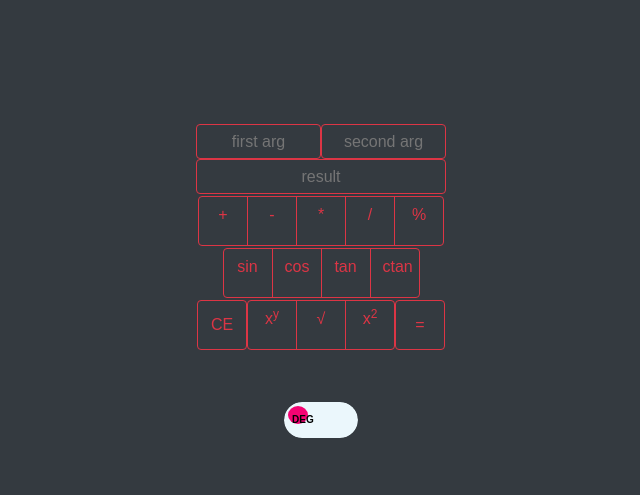
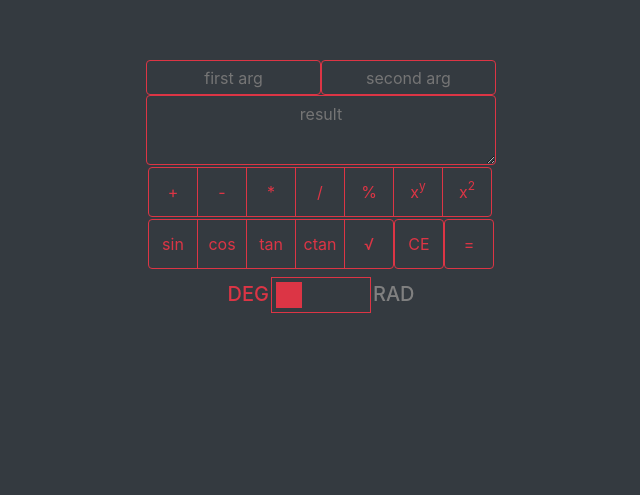
Before and after one commit to AntonUser/praktik, a website: page public/calculator_320px.html in a window 1280 px wide. Shown: the part 132-627 px from the top of the page, without its empty margins (319-959 px from the left). Drawn offline with nearby package versions, Linux system fonts and the light colour scheme.

Commit message:
Небольшие поправки в front-end

```diff
--- a/public/calculator_320px.html
+++ b/public/calculator_320px.html
@@ -72,75 +72,92 @@
     </script>
 
     <form name="calculator">
-        <div class="textfieldscontainer" style="margin-top: 20%;">
+        <div class="textfieldscontainer" style="margin-top: 15%;">
             <input type="textfield" name="firstArg" value="" class="sizetextfield btn btn-outline-danger "
                 placeholder="first arg">
             <input type="textfield" name="secondArg" value="" class="sizetextfield btn btn-outline-danger "
                 placeholder="second arg">
         </div>
         <div class="textfieldscontainer">
-            <input type="textfield" name="result" id="result" value="" class="btn btn-outline-danger "
-                placeholder="result" style="width: 250px; height: 35px;">
+            <textarea placeholder="result" name="result" id="result" class="btn btn-outline-danger"
+                style="width: 350px; height: 70px;"></textarea>
         </div>
         <div class="container">
-            <div class="btn-group btn-group-toggle" data-toggle="buttons">
-                <label class="btn btn bt-red button-size">
-                    <input type="radio" name="oper" id="+" value="+" autocomplete="off">+
+            <div class="btn-toolbar" role="toolbar">
+                <div class="btn-group btn-group-toggle" role="group">
+                    <label class="btn btn-outline-danger button-size center">
+                        <input type="radio" name="oper" id="+" autocomplete="off" value="+">+
                     </label>
-                <label class="btn bt-red button-size">
+                    <label class="btn btn-outline-danger button-size center">
                         <input type="radio" name="oper" id="-" autocomplete="off" value="-">-
                     </label>
-                <label class="btn bt-red button-size">
+                    <label class="btn btn-outline-danger button-size center">
                         <input type="radio" name="oper" id="*" autocomplete="off" value="*">*
                     </label>
-                <label class="btn bt-red button-size">
+                    <label class="btn btn-outline-danger button-size center">
                         <input type="radio" name="oper" id="/" autocomplete="off" value="/">/
                     </label>
-                <label class="btn bt-red button-size">
+                    <label class="btn btn-outline-danger button-size center">
                         <input type="radio" name="oper" id="per" autocomplete="off" value="per">%
                     </label>
+                    <label class="btn btn-outline-danger button-size center">
+                        <input type="radio" name="oper" id="pow" autocomplete="off" value="pow">x<sup>y</sup>
+                    </label>
+                    <label class="btn btn-outline-danger button-size center">
+                        <input type="radio" name="oper" id="sqr" autocomplete="off" value="sqr">x<sup>2</sup>
+                    </label>
                 </div>
-            <div class="btn-group btn-group-toggle" data-toggle="buttons">
-                <label class="btn bt-red button-size">
+                <div id="two-string">
+                    <div class="btn-group btn-group-toggle" role="group" id="trigon">
+                        <label class="btn btn-outline-danger button-size center">
                             <input type="radio" name="oper" id="sin" autocomplete="off" value="sin">sin
                         </label>
-                <label class="btn bt-red button-size">
+                        <label class="btn btn-outline-danger button-size center">
                             <input type="radio" name="oper" id="cos" autocomplete="off" value="cos">cos
                         </label>
-                <label class="btn bt-red button-size">
+                        <label class="btn btn-outline-danger button-size center">
                             <input type="radio" name="oper" id="tan" autocomplete="off" value="tan">tan
                         </label>
-                <label class="btn bt-red button-size">
+                        <label class="btn btn-outline-danger button-size center">
                             <input type="radio" name="oper" id="ctan" autocomplete="off" value="ctan">ctan
+                        </label>
+                        <label class="btn btn-outline-danger button-size center">
+                            <input type="radio" name="oper" id="sqrt" autocomplete="off" value="sqrt">√
                         </label>
                     </div>
                     <div id="secondcolumn">
-                <input type="reset" value="CE" class="btn btn-outline-danger button-size">
-                <div class="btn-group btn-group-toggle" data-toggle="buttons" id="drcokumn">
-                    <label class="btn bt-red button-size">
-                        <input type="radio" name="oper" id="pow" autocomplete="off" value="pow">x<sup>y</sup>
-                    </label>
-                    <label class="btn bt-red button-size">
-                        <input type="radio" name="oper" id="sqrt" autocomplete="off" value="sqrt">√
-                    </label>
-                    <label class="btn bt-red button-size">
-                        <input type="radio" name="oper" id="sqr" autocomplete="off" value="sqr">x<sup>2</sup>
-                    </label>
-                </div>
-                <div id="fourthcolumn">
+                        <input type="reset" id="CE" value="CE" class="btn btn-outline-danger button-size">
                         <input type="button" value="=" class="btn btn-outline-danger button-size" onclick="fun1()">
                     </div>
                 </div>
-
-            <div class="toggle-button-cover">
-                <div class="button r" id="button-3">
-                    <input type="checkbox" class="checkbox" id="checkbox" name="checkbox">
-                    <div class="knobs"></div>
-                    <div class="layer"></div>
+            </div>
+            <div id="toggle-metric" class="mt-2">
+                <h5 id="deg">DEG</h5>
+                <label class="switch" id="sw">
+                    <input type="checkbox" id="checkbox">
+                    <span class="slider" style="margin-top: -2px;"></span>
+                </label>
+                <h5 id="rad">RAD</h5>
             </div>
         </div>
 
-        </div>
+        <script>
+            $('#sw').click(function () {
+                if (!$('#checkbox').is(':checked')) {
+                    $('#deg').css({ "color": "#dc3545" });
+                    $('#rad').css({ "color": "#808080" });
+                } else {
+                    $('#rad').css({ "color": "#dc3545" });
+                    $('#deg').css({ "color": "#808080" });
+                }
+            });
+
+            $('#CE').click(function () {
+                $('#deg').css({ "color": "#dc3545" });
+                $('#rad').css({ "color": "#808080" });
+            });
+        </script>
     </form>
 </body>
+
 </html>
--- a/public/style.css
+++ b/public/style.css
@@ -1,135 +1,58 @@
-body {
-    font-family: Arial, Helvetica, sans-serif;
-    margin: 0;
-    background-color: #d6371f;
+#rad {
+    margin-top: 3px;
+    margin-left: 2px;
+    color: #808080;
 }
 
-#app-cover {
-    display: table;
-    width: 600px;
-    margin: 80px auto;
-    counter-reset: button-counter;
+#deg {
+    margin-top: 3px;
+    margin-right: 2px;
+    color: #dc3545;
 }
 
-.row {
-    display: table-row;
+.switch {
+    position: relative;
+    display: inline-block;
+    width: 100px;
+    height: 34px;
 }
 
-.toggle-button-cover {
-    display: table-cell;
-    position: relative;
-    width: 200px;
-    height: 140px;
-    box-sizing: border-box;
+.switch input {
+    display: none;
 }
 
-.button-cover {
-    height: 100px;
-    margin: 20px;
-    background-color: rgb(240, 22, 22);
-    box-shadow: 0 10px 20px -8px #0cf01f;
-    border-radius: 4px;
+.slider {
+    position: absolute;
+    cursor: pointer;
+    top: 0;
+    left: 0;
+    right: 0;
+    bottom: 0;
+    background-color: #343a40;
+    border-color: #dc3545;
+    border-style: solid;
+    border-width: 1px;
+    -webkit-transition: .4s;
+    transition: .4s;
 }
 
-.button-cover:before {
-    counter-increment: button-counter;
-    content: counter(button-counter);
+.slider:before {
     position: absolute;
-    right: 0;
-    bottom: 0;
-    color: #04e016;
-    font-size: 12px;
-    line-height: 1;
-    padding: 5px;
+    content: "";
+    height: 26px;
+    width: 26px;
+    left: 4px;
+    bottom: 4px;
+    background-color: #dc3545;
+    -webkit-transition: .4s;
+    transition: .4s;
 }
 
-.button-cover,
-.knobs,
-.layer {
-    position: absolute;
-    top: 0;
-    right: 0;
-    bottom: 0;
-    left: 0;
+input:checked+.slider:before {
+    -webkit-transform: translateX(65px);
+    -ms-transform: translateX(65px);
+    transform: translateX(65px);
 }
-
-.button {
-    position: relative;
-    top: 50%;
-    width: 74px;
-    height: 36px;
-    margin: -20px auto 0 auto;
-    overflow: hidden;
-}
-
-.button.r,
-.button.r .layer {
-    border-radius: 100px;
-}
-
-.button.b2 {
-    border-radius: 2px;
-}
-
-.checkbox {
-    position: relative;
-    width: 100%;
-    height: 100%;
-    padding: 0;
-    margin: 0;
-    opacity: 0;
-    cursor: pointer;
-    z-index: 3;
-}
-
-.knobs {
-    z-index: 2;
-}
-
-.layer {
-    width: 100%;
-    background-color: #ebf7fc;
-    transition: 0.3s ease all;
-    z-index: 1;
-}
-
-#button-3 .knobs:before {
-    content: 'DEG';
-    position: absolute;
-    top: 4px;
-    left: 4px;
-    width: 20px;
-    height: 10px;
-    color: rgb(0, 0, 0);
-    font-size: 10px;
-    font-weight: bold;
-    text-align: center;
-    line-height: 1;
-    padding: 9px 4px;
-    background-color: #f40373;
-    border-radius: 50%;
-    transition: 0.3s ease all, left 0.3s cubic-bezier(0.18, 0.89, 0.35, 1.15);
-}
-
-#button-3 .checkbox:active+.knobs:before {
-    width: 46px;
-    border-radius: 100px;
-}
-
-#button-3 .checkbox:checked:active+.knobs:before {
-    margin-left: -26px;
-}
-
-#button-3 .checkbox:checked+.knobs:before {
-    content: 'RAD';
-    left: 42px;
-    background-color: #F44336;
-}
-
-#button-3 .checkbox:checked~.layer {
-    background-color: #ffffff;
-}
-
 
 .button-size {
     width: 50px;
@@ -138,12 +61,7 @@ body {
     margin-bottom: 2px;
 }
 
-#firstcolumn,
-#secondcolumn,
-#drcokumn,
-#thirdcolumn,
-#fourthcolumn,
-#fifthcolumn {
+#secondcolumn, #drcokumn, #fourthcolumn {
     display: flex;
     flex-direction: row;
 }
@@ -152,8 +70,7 @@ body {
     display: flex;
     align-content: space-between;
     justify-content: center;
-    height: 150px;
-    width: 220px;
+    width: 200px;
     flex-wrap: wrap;
 }
 
@@ -162,23 +79,31 @@ body {
     justify-content: center
 }
 
+#toggle-metric {
+    display: flex;
+    flex-direction: row;
+}
+
 #result {
     display: flex;
-
 }
 
 .sizetextfield {
-    width: 125px;
+    width: 175px;
     height: 35px;
 }
 
-.bt-red {
-    color: #dc3545;
-    border-color: #dc3545
+#two-string {
+    display: flex;
+    flex-direction: row;
 }
 
-.bt-red.disabled,
-.bt-red:disabled {
-    color: #dc3545;
-    background-color: transparent
+.center {
+    display: flex;
+    align-items: center;
+    justify-content: center;
 }
+#trigon, #secondcolumn{
+    display: flex;
+    flex-direction: row;
+}
```
Lines whose indentation alone changed are shown as unchanged.
